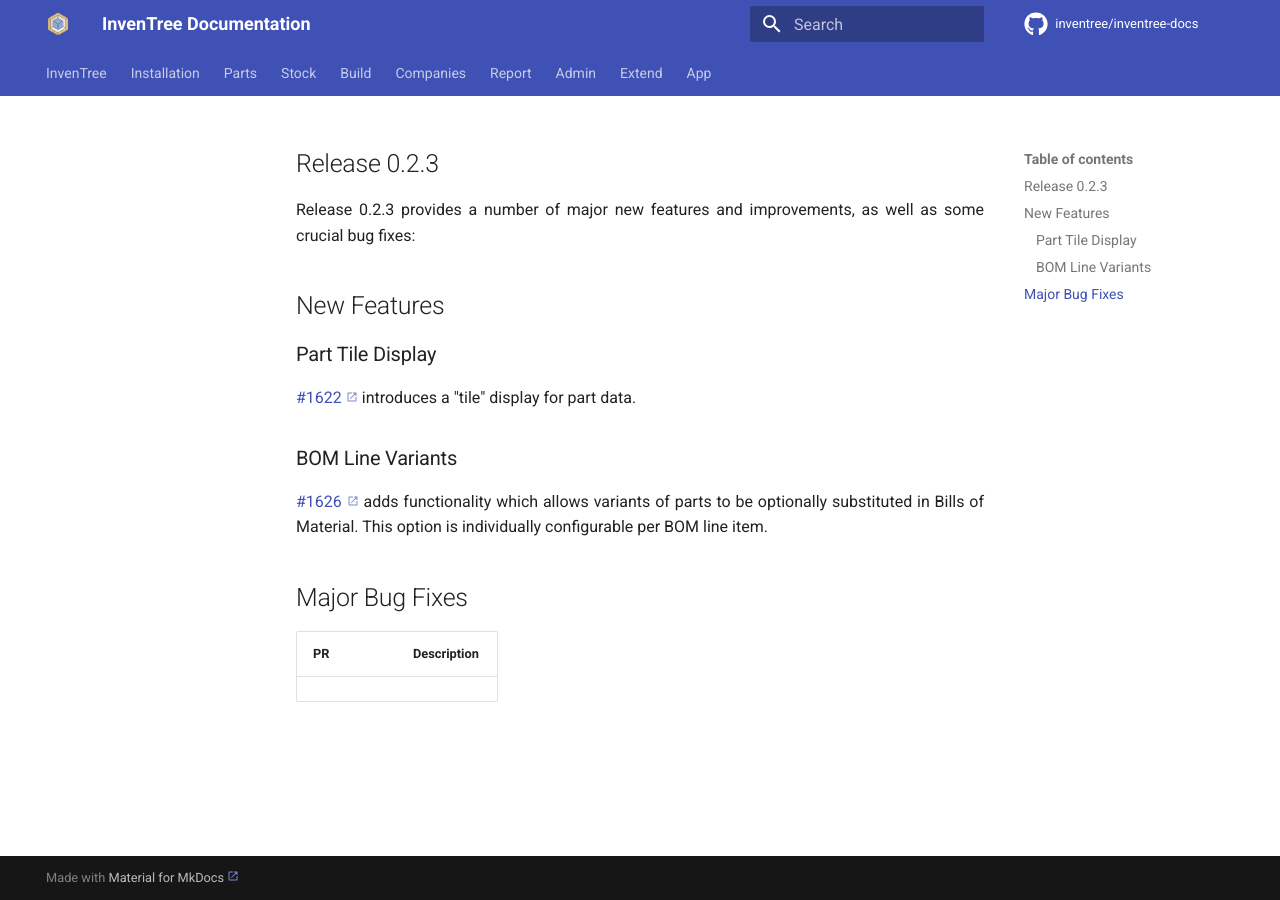
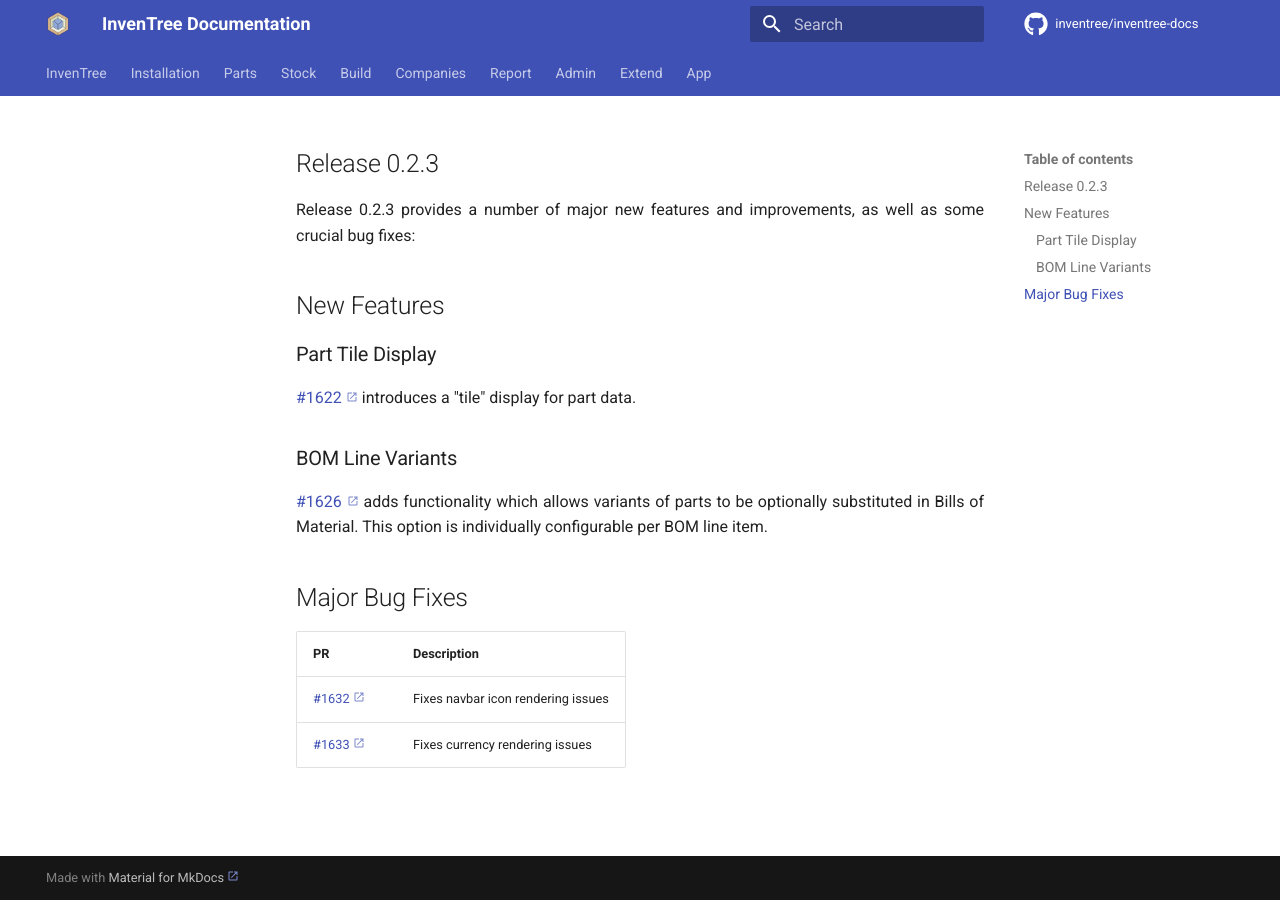
Before and after one commit to inventree/inventree-docs, an MkDocs documentation site: the page built from docs/releases/0.2.3.md, in a window 1280 px wide. Built offline with MkDocs 1.6.1 and Material for MkDocs 9.7.7, drawn with Linux system fonts in a browser that asks for light colours; a script that is not in the unit is left out; comment, search, counter and statistics services are not loaded.

Commit message:
Update 0.2.3.md

```diff
--- a/docs/releases/0.2.3.md
+++ b/docs/releases/0.2.3.md
@@ -20,3 +20,5 @@ Release 0.2.3 provides a number of major new features and improvements, as well
 
 | PR | Description |
 | --- | --- |
+| [#1632](https://github.com/inventree/InvenTree/pull/1632) | Fixes navbar icon rendering issues |
+| [#1633](https://github.com/inventree/InvenTree/pull/1633) | Fixes currency rendering issues |
```
